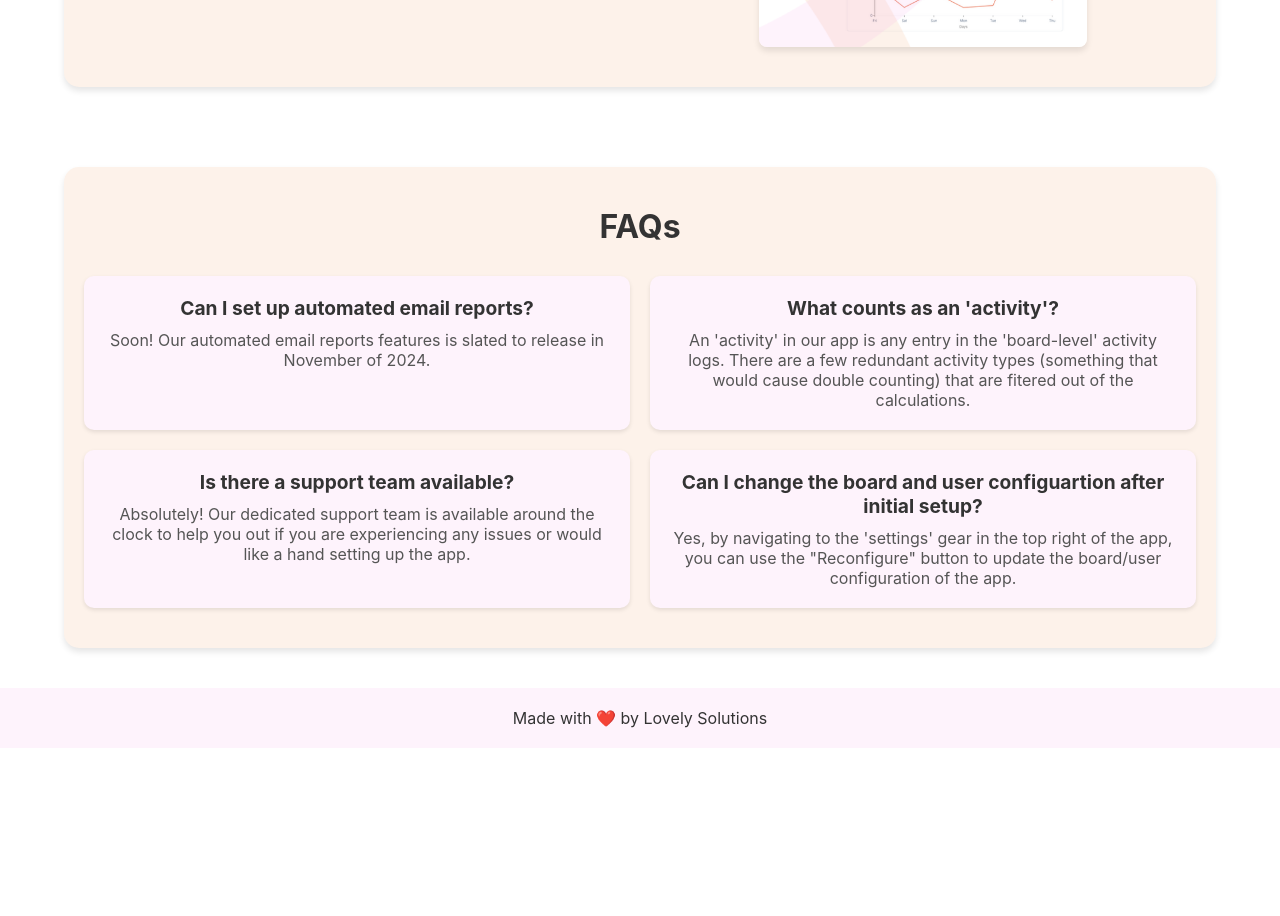
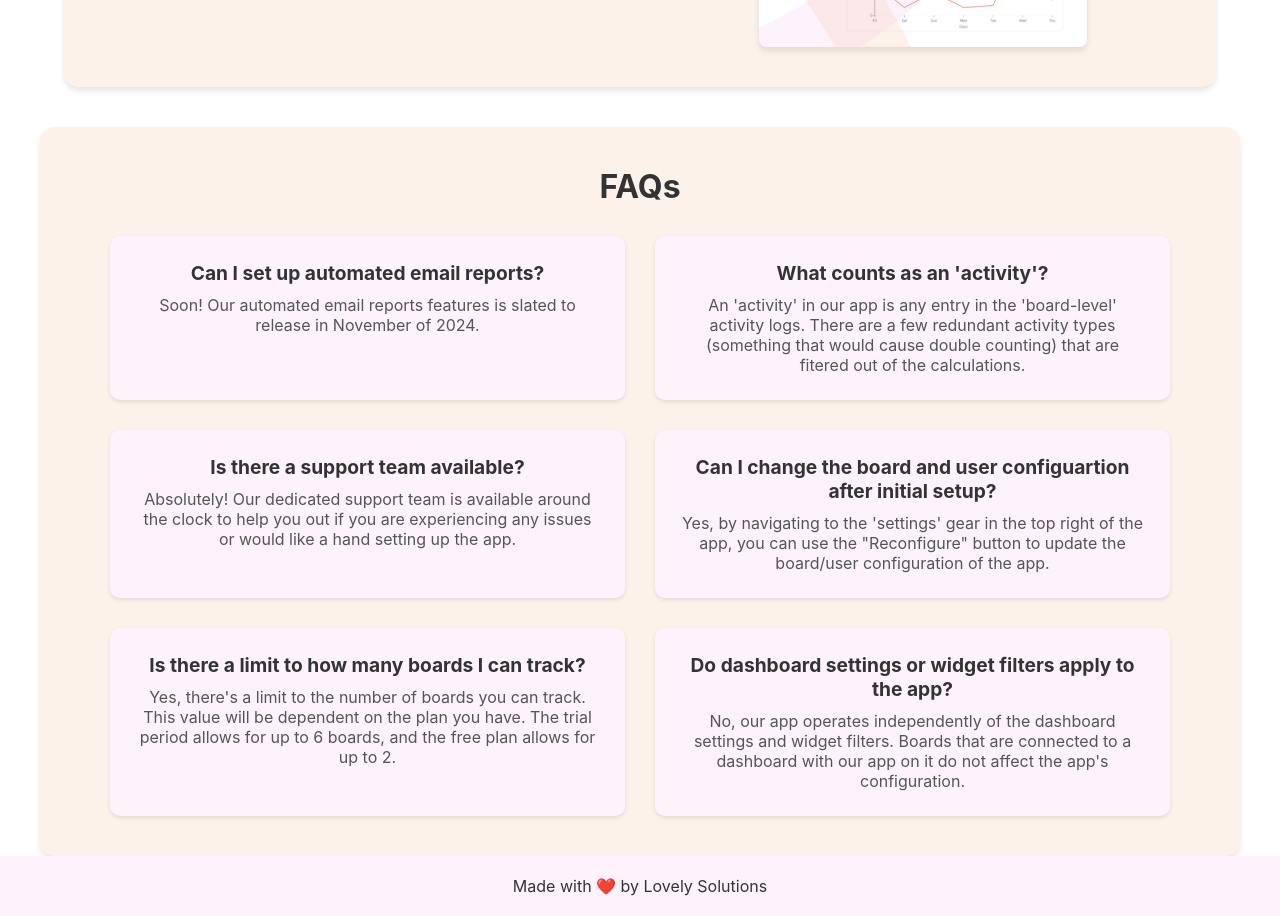
Before and after one commit to Lovely-Solutions-LLC/utpt-howtouse, a React (Create React App) app: page / in a window 1280 px wide. Shown: the part 1360-2276 px from the top of the page. Before the commit the page ends 2108 px from the top, so only its background shows below. Built offline with nearby package versions, Linux system fonts and the light colour scheme.

Commit message:
Add files via upload

```diff
--- a/src/components/FAQs.css
+++ b/src/components/FAQs.css
@@ -5,6 +5,9 @@
   padding: 40px 20px;
   border-radius: 15px; /* Rounded corners with 15px radius */
   box-shadow: 0 4px 6px rgba(0, 0, 0, 0.1); /* Optional: Adds subtle shadow for depth */
+  width: 100%; /* Added: ensure full width */
+  max-width: 1200px; /* Added: Ensure section doesn't get too wide */
+  margin: 0 auto; /* Added: Center the section */
 }
 
 .faqs-section h3 {
@@ -16,14 +19,23 @@
 .faqs-grid {
   display: grid;
   grid-template-columns: repeat(2, 1fr);
-  gap: 20px;
+  gap: 30px; /* Increased from 20px for better spacing with 6 items */
+  width: 100%; /* Added: ensure full width */
+  max-width: 1100px; /* Added: Control maximum width of the grid */
+  margin: 0 auto; /* Added: Center the grid */
+  padding: 0 20px; /* Added: give some breathing room */
+  grid-auto-rows: min-content;
 }
 
 .faq-item {
   background-color: #fef3fc; /* Existing background color */
-  padding: 20px;
+  padding: 25px; /* Increased from 20px for better content spacing */
   border-radius: 10px; /* Rounded corners with 10px radius */
   box-shadow: 0 2px 4px rgba(0, 0, 0, 0.1); /* Optional: Adds subtle shadow */
+  min-height: 150px; /* Added: ensure minimum height */
+  width: 100%; /* Added: ensure full width */
+  display: flex; /* Added: For better content organization */
+  flex-direction: column; /* Added: Stack header and content vertically */
 }
 
 .faq-item h4 {
@@ -41,5 +53,11 @@
 @media (max-width: 768px) {
   .faqs-grid {
     grid-template-columns: 1fr;
+    gap: 20px; /* Reduced gap for mobile */
+    padding: 0 15px; /* Added: Better padding on mobile */
+  }
+
+  .faqs-section {
+    padding: 30px 15px; /* Adjusted padding for mobile */
   }
 }
--- a/src/components/FAQs.js
+++ b/src/components/FAQs.js
@@ -31,6 +31,18 @@ const FAQs = () => {
             Yes, by navigating to the 'settings' gear in the top right of the app, you can use the "Reconfigure" button to update the board/user configuration of the app.
           </p>
         </div>
+        <div className="faq-item" data-aos="flip-up" data-aos-delay="400">
+          <h4>Is there a limit to how many boards I can track?</h4>
+          <p>
+            Yes, there's a limit to the number of boards you can track. This value will be dependent on the plan you have. The trial period allows for up to 6 boards, and the free plan allows for up to 2.
+          </p>
+        </div>
+        <div className="faq-item" data-aos="flip-up" data-aos-delay="500">
+          <h4>Do dashboard settings or widget filters apply to the app?</h4>
+          <p>
+            No, our app operates independently of the dashboard settings and widget filters. Boards that are connected to a dashboard with our app on it do not affect the app's configuration.
+          </p>
+        </div>
       </div>
     </section>
   );
```
